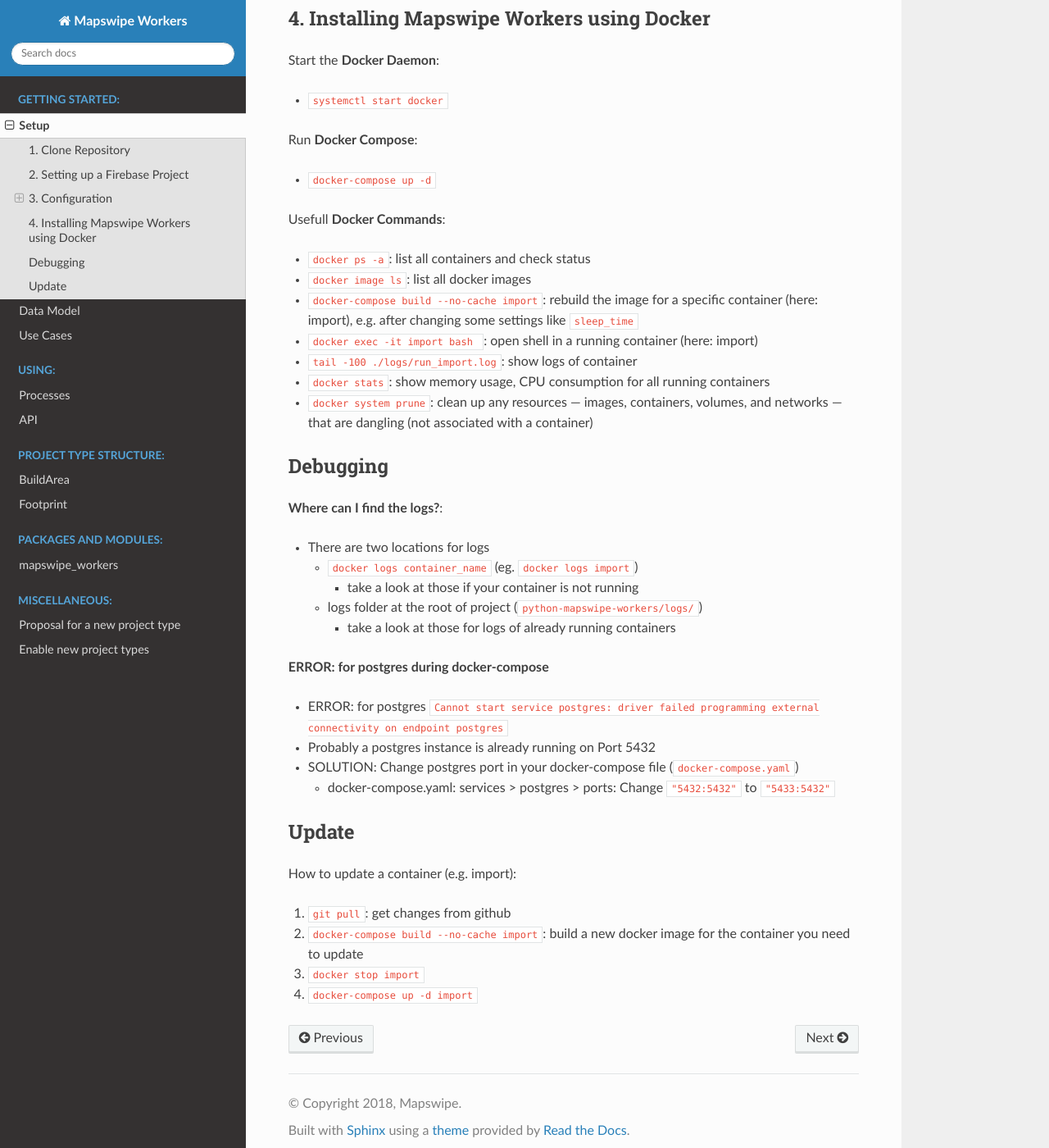
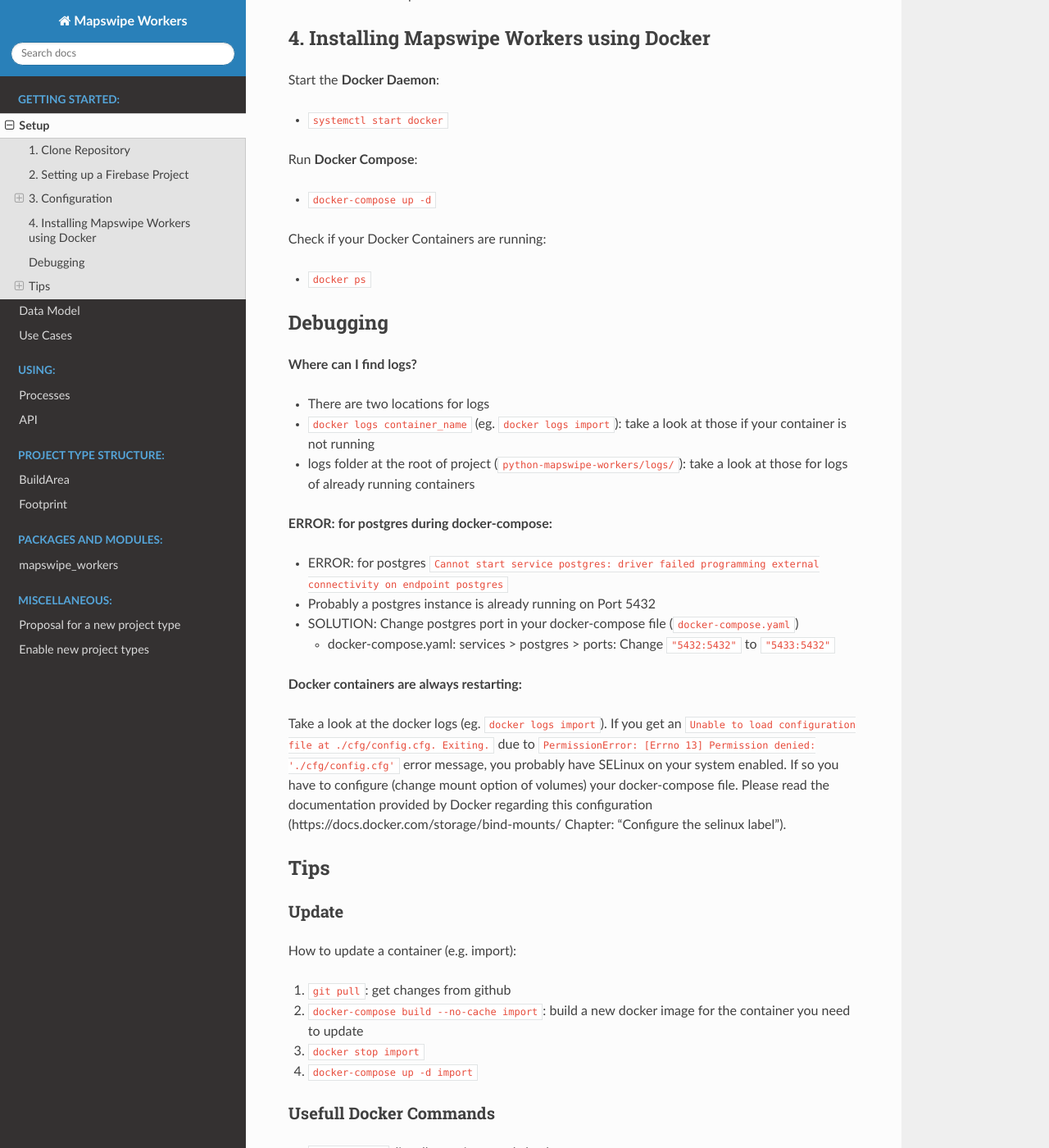
Before and after one commit to mapswipe/python-mapswipe-workers, a Sphinx documentation site: the page built from docs/setup.md, in a window 1280 px wide and 1400 px high, scrolled down 2985 px. Shown: the whole window at 82% size. Built offline with Sphinx 7.4.7 and the Read the Docs theme 2.0.0, drawn with Linux system fonts in a browser that asks for light colours; some of the changed text lies outside the part shown.

Commit message:
Update setup.md

````diff
--- a/docs/setup.md
+++ b/docs/setup.md
@@ -104,6 +104,7 @@
 
 **firebase**:
 - provide configurations for your Firebase instance
+- make sure the name of your Service Account Key is correct
 - for example:
 ```cfg
 "dev_firebase":{
@@ -134,7 +135,42 @@
 Run **Docker Compose**:
 - `docker-compose up -d`
 
-Usefull **Docker Commands**:
+Check if your Docker Containers are running:
+- `docker ps`
+
+
+## Debugging
+
+**Where can I find logs?**
+- There are two locations for logs
+- `docker logs container_name` (eg. `docker logs import`): take a look at those if your container is not running
+- logs folder at the root of project (`python-mapswipe-workers/logs/`): take a look at those for logs of already running containers
+
+**ERROR: for postgres during docker-compose:**
+- ERROR: for postgres  `Cannot start service postgres: driver failed programming external connectivity on endpoint postgres`
+- Probably a postgres instance is already running on Port 5432
+- SOLUTION: Change postgres port in your docker-compose file  (`docker-compose.yaml`)
+    - docker-compose.yaml: services > postgres > ports: Change `"5432:5432"` to `"5433:5432"`
+
+**Docker containers are always restarting:**
+
+Take a look at the docker logs (eg. `docker logs import`). If you get an `Unable to load configuration file at ./cfg/config.cfg. Exiting.` due to `PermissionError: [Errno 13] Permission denied: './cfg/config.cfg'` error message, you probably have SELinux on your system enabled. If so you have to configure (change mount option of volumes) your docker-compose file. Please read the documentation provided by Docker regarding this configuration (https://docs.docker.com/storage/bind-mounts/ Chapter: "Configure the selinux label").
+
+
+## Tips
+
+### Update
+
+How to update a container (e.g. import):
+
+1. `git pull`: get changes from github
+2. `docker-compose build --no-cache import`: build a new docker image for the container you need to update
+3. `docker stop import`
+4. `docker-compose up -d import`
+
+
+### Usefull Docker Commands
+
 - `docker ps -a`: list all containers and check status
 - `docker image ls`: list all docker images
 - `docker-compose build --no-cache import`: rebuild the image for a specific container (here: import), e.g. after changing some settings like `sleep_time`
@@ -142,28 +178,3 @@
 - `tail -100 ./logs/run_import.log`: show logs of container
 - `docker stats`: show memory usage, CPU consumption for all running containers
 - `docker system prune`: clean up any resources — images, containers, volumes, and networks — that are dangling (not associated with a container)
-
-
-## Debugging
-
-**Where can I find the logs?**:
-- There are two locations for logs
-    - `docker logs container_name` (eg. `docker logs import`)
-        - take a look at those if your container is not running
-    - logs folder at the root of project (`python-mapswipe-workers/logs/`)
-        - take a look at those for logs of already running containers
-
-**ERROR: for postgres during docker-compose**
-- ERROR: for postgres  `Cannot start service postgres: driver failed programming external connectivity on endpoint postgres`
-- Probably a postgres instance is already running on Port 5432
-- SOLUTION: Change postgres port in your docker-compose file  (`docker-compose.yaml`)
-    - docker-compose.yaml: services > postgres > ports: Change `"5432:5432"` to `"5433:5432"`
-
-## Update
-
-How to update a container (e.g. import):
-
-1. `git pull`: get changes from github
-2. `docker-compose build --no-cache import`: build a new docker image for the container you need to update
-3. `docker stop import`
-4. `docker-compose up -d import`
````
Also changed, not shown: other parts of docs/setup.md (+1 -1 lines).
